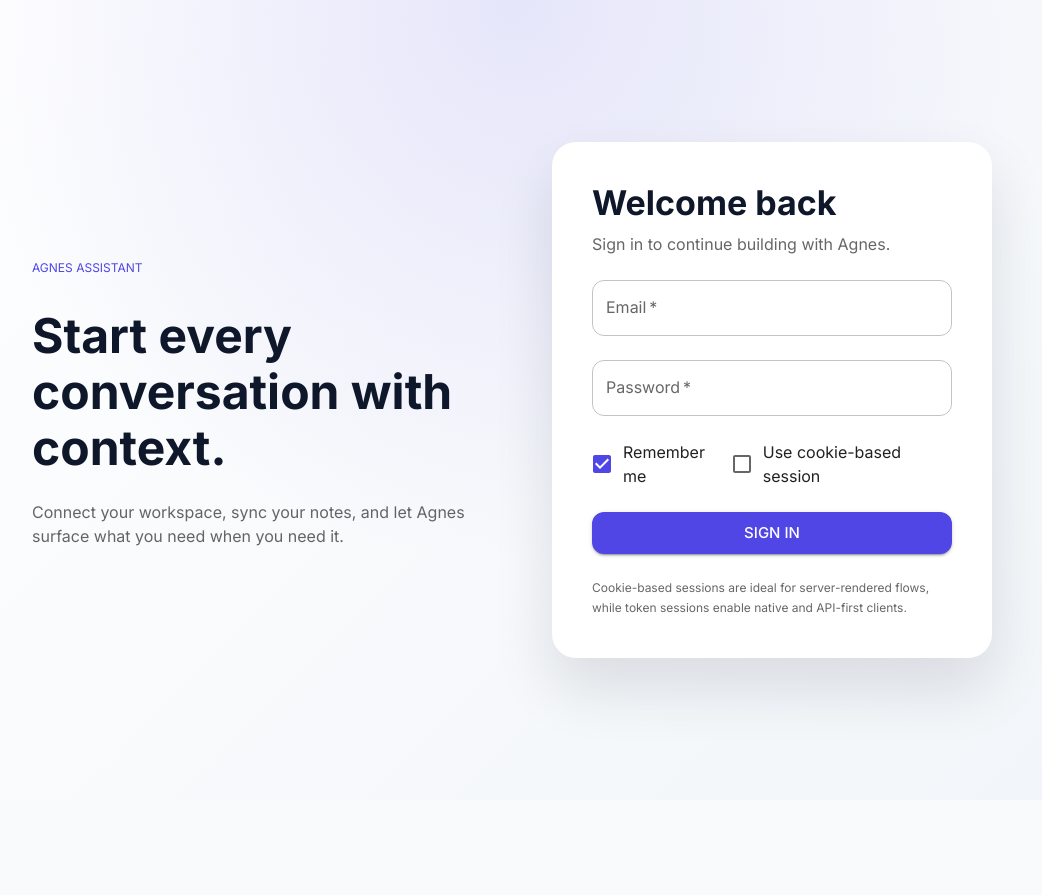
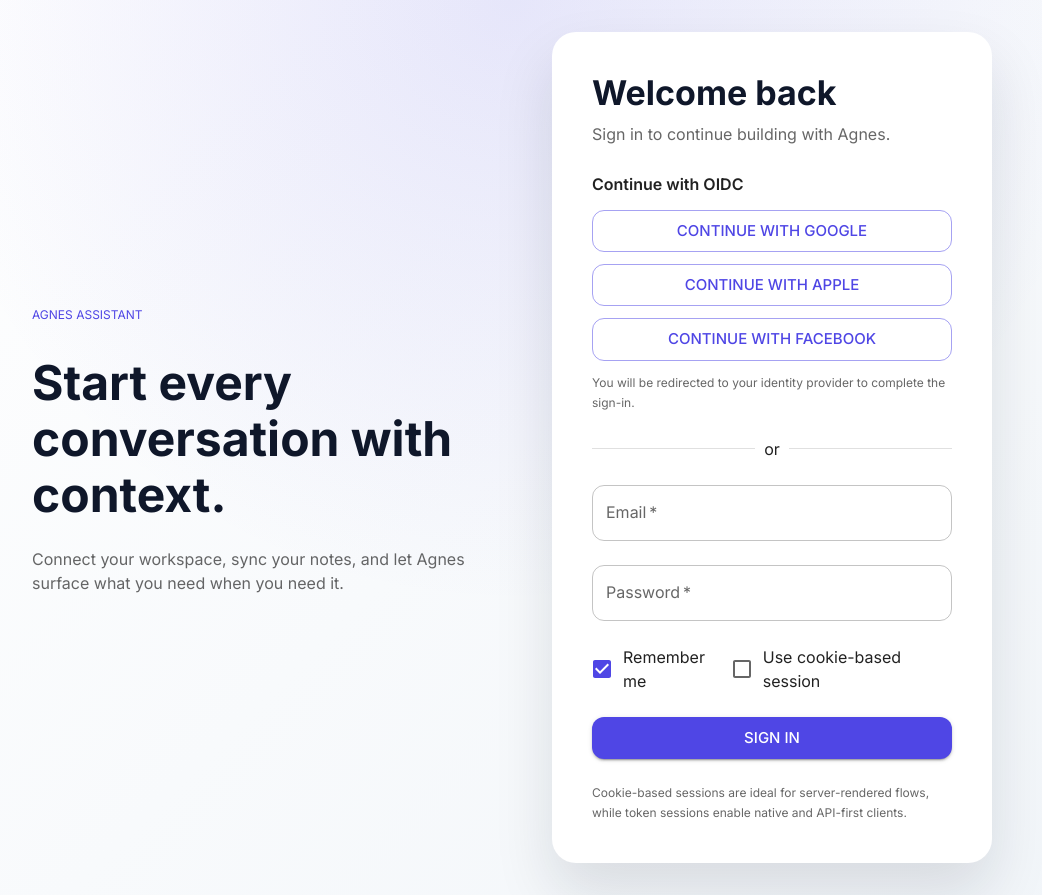
Before and after one commit to trondhauge85/agnes, a React (Vite) app in the folder apps/frontend/: page /login in a window 1280 px wide. Shown: the whole page, without its empty margins (128-1170 px from the left). Before the commit the page ends 800 px from the top, so only its background shows below. Built offline with nearby package versions, Linux system fonts and the light colour scheme; no server answers.

Commit message:
Add OIDC login options to auth page

```diff
--- a/apps/frontend/src/features/auth/components/LoginForm.tsx
+++ b/apps/frontend/src/features/auth/components/LoginForm.tsx
@@ -1,16 +1,36 @@
-import { Button, Checkbox, FormControlLabel, Stack, TextField, Typography } from "@mui/material";
-import { useState, type ChangeEvent, type FormEvent } from "react";
+import { Button, Checkbox, Divider, FormControlLabel, Stack, TextField, Typography } from "@mui/material";
+import { useEffect, useState, type ChangeEvent, type FormEvent } from "react";
 import { useNavigate } from "react-router-dom";
 import styled from "styled-components";
 
 import { setSessionCookie, setTokenSession } from "../services/authStorage";
 import { hasStoredFamily } from "../../families/services/familyStorage";
+import { apiRequest } from "../../../shared/api/client";
 
 type LoginFormState = {
   email: string;
   password: string;
   remember: boolean;
   useCookie: boolean;
+};
+
+type AuthProvider = {
+  id: string;
+  type: "oauth" | "passwordless";
+  displayName: string;
+};
+
+type AuthProvidersResponse = {
+  providers: AuthProvider[];
+};
+
+type OAuthStartResponse = {
+  authUrl: string;
+};
+
+type OidcProvider = {
+  id: string;
+  displayName: string;
 };
 
 const FormCard = styled.div`
@@ -21,6 +41,12 @@
   width: min(440px, 100%);
 `;
 
+const fallbackOidcProviders: OidcProvider[] = [
+  { id: "google", displayName: "Google" },
+  { id: "apple", displayName: "Apple" },
+  { id: "facebook", displayName: "Facebook" }
+];
+
 export const LoginForm = () => {
   const [state, setState] = useState<LoginFormState>({
     email: "",
@@ -28,7 +54,37 @@
     remember: true,
     useCookie: false,
   });
+  const [oidcProviders, setOidcProviders] = useState<OidcProvider[]>(fallbackOidcProviders);
+  const [oidcLoading, setOidcLoading] = useState<string | null>(null);
+  const [oidcError, setOidcError] = useState<string | null>(null);
   const navigate = useNavigate();
+
+  useEffect(() => {
+    let isMounted = true;
+    apiRequest<AuthProvidersResponse>("/auth/providers")
+      .then((response) => {
+        if (!isMounted) {
+          return;
+        }
+        const oauthProviders = response.providers
+          .filter((provider) => provider.type === "oauth")
+          .map((provider) => ({
+            id: provider.id,
+            displayName: provider.displayName
+          }));
+        if (oauthProviders.length > 0) {
+          setOidcProviders(oauthProviders);
+        }
+      })
+      .catch(() => {
+        if (isMounted) {
+          setOidcProviders(fallbackOidcProviders);
+        }
+      });
+    return () => {
+      isMounted = false;
+    };
+  }, []);
 
   const handleChange = (field: keyof LoginFormState) => (event: ChangeEvent<HTMLInputElement>) => {
     const value = field === "remember" || field === "useCookie" ? event.target.checked : event.target.value;
@@ -49,6 +105,32 @@
     navigate(destination, { replace: true });
   };
 
+  const handleOidcStart = async (providerId: string) => {
+    setOidcError(null);
+    setOidcLoading(providerId);
+    try {
+      const redirectUri = `${window.location.origin}/auth/oidc/callback`;
+      const response = await apiRequest<OAuthStartResponse>("/auth/oauth/start", {
+        method: "POST",
+        headers: { "Content-Type": "application/json" },
+        body: JSON.stringify({
+          provider: providerId,
+          redirectUri,
+          state: crypto.randomUUID()
+        })
+      });
+      if (response.authUrl) {
+        window.location.assign(response.authUrl);
+      } else {
+        setOidcError("OIDC is unavailable right now. Please try again.");
+      }
+    } catch {
+      setOidcError("OIDC is unavailable right now. Please try again.");
+    } finally {
+      setOidcLoading(null);
+    }
+  };
+
   return (
     <FormCard>
       <form onSubmit={handleSubmit}>
@@ -61,6 +143,39 @@
               Sign in to continue building with Agnes.
             </Typography>
           </Stack>
+
+          <Stack spacing={1.5}>
+            <Typography variant="subtitle1" fontWeight={600}>
+              Continue with OIDC
+            </Typography>
+            <Stack spacing={1.5}>
+              {oidcProviders.map((provider) => (
+                <Button
+                  key={provider.id}
+                  variant="outlined"
+                  size="large"
+                  onClick={() => handleOidcStart(provider.id)}
+                  disabled={oidcLoading !== null}
+                  data-testid={`oidc-provider-${provider.id}`}
+                >
+                  {oidcLoading === provider.id
+                    ? `Connecting to ${provider.displayName}...`
+                    : `Continue with ${provider.displayName}`}
+                </Button>
+              ))}
+            </Stack>
+            {oidcError ? (
+              <Typography variant="caption" color="error" data-testid="oidc-error">
+                {oidcError}
+              </Typography>
+            ) : (
+              <Typography variant="caption" color="text.secondary">
+                You will be redirected to your identity provider to complete the sign-in.
+              </Typography>
+            )}
+          </Stack>
+
+          <Divider>or</Divider>
 
           <TextField
             label="Email"
```
Also changed, not shown: 1 other file (tests, documents, lock files or other folders).
